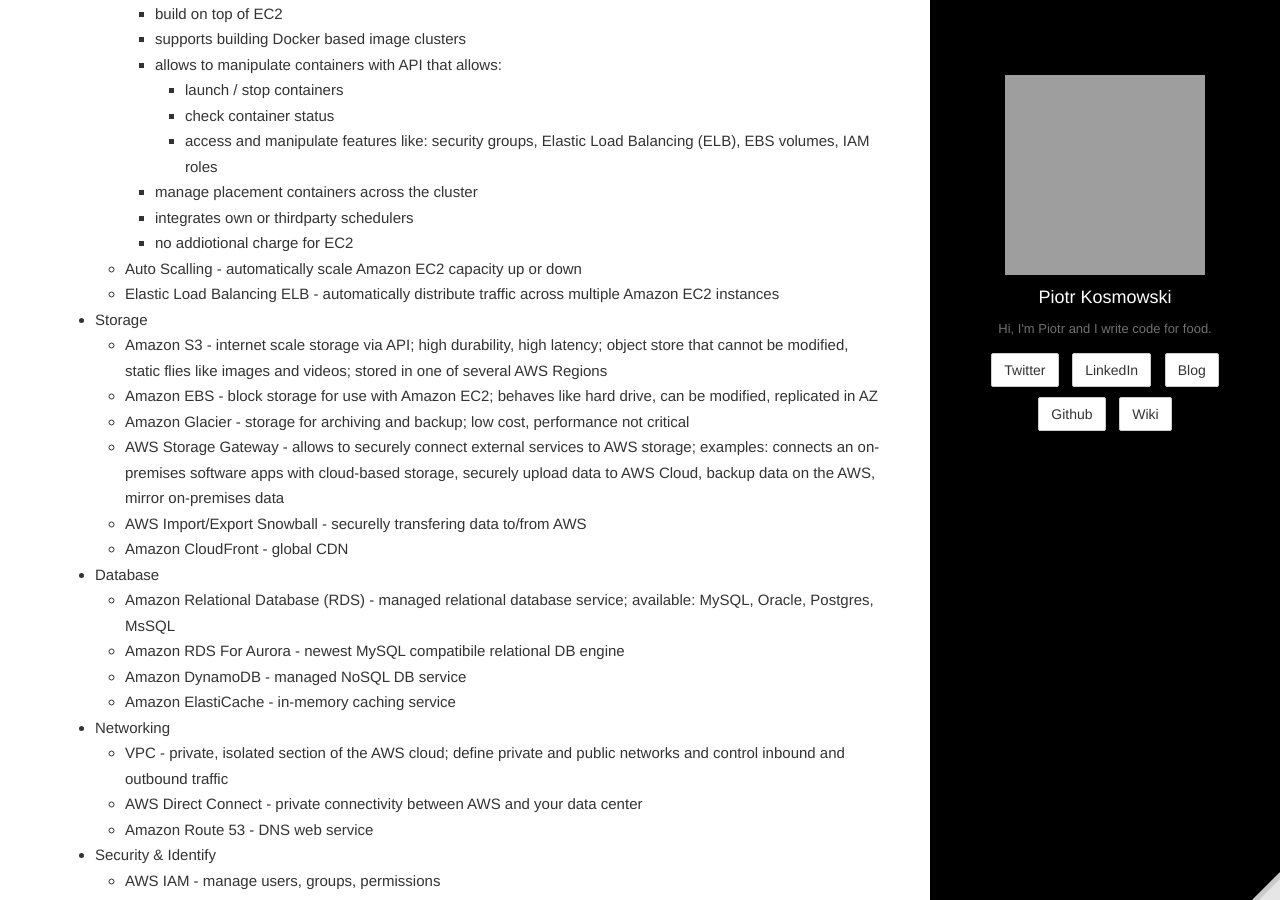
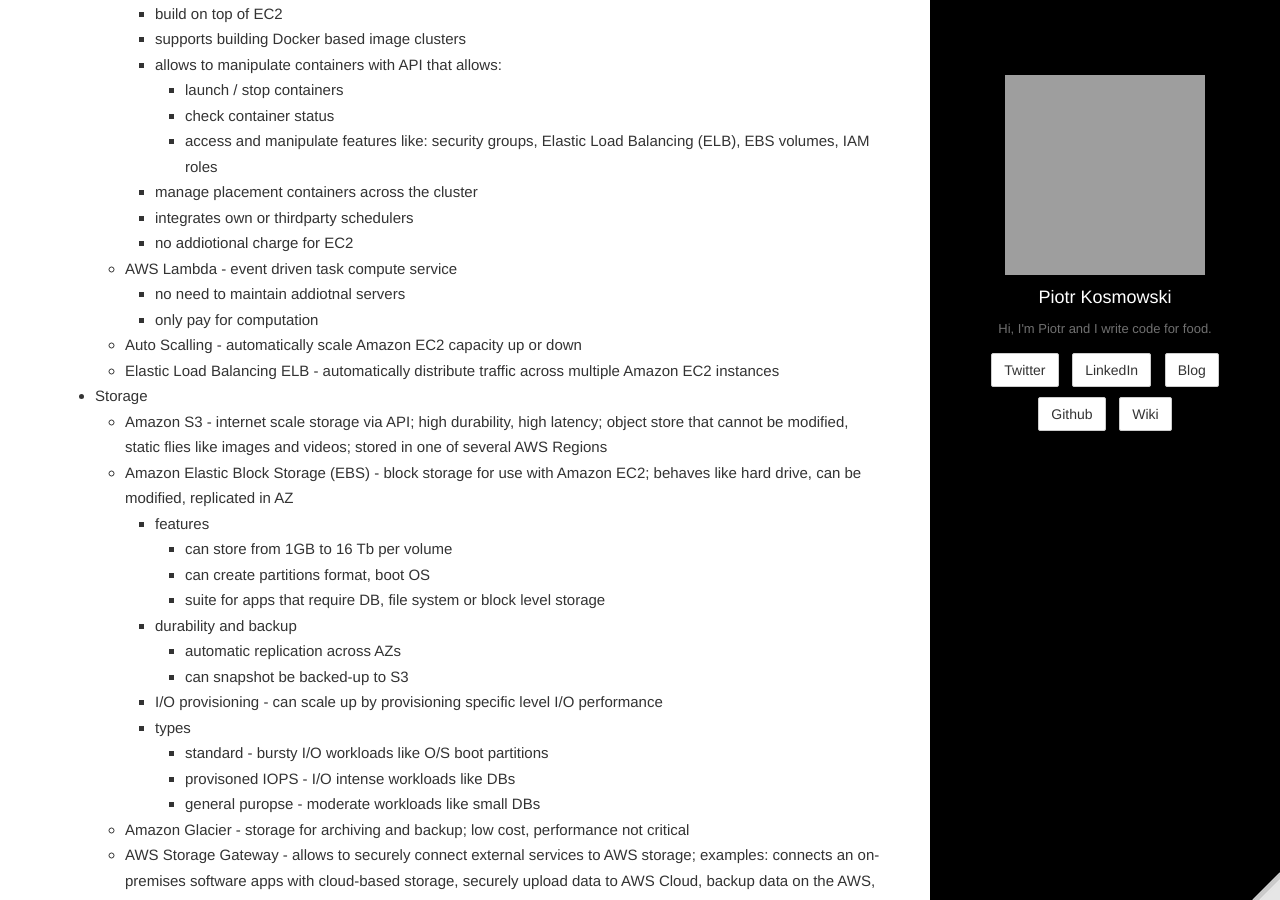
Before and after one commit to kospiotr/kospiotr.github.io, a Jekyll site: the page built from wiki/aws-business-products-and-services.md, in a window 1280 px wide and 900 px high, scrolled down 421 px. Built offline with Jekyll 4.4.1, drawn with Linux system fonts in a browser that asks for light colours; grey boxes are pictures that could not be loaded.

Commit message:
Update aws-business-products-and-services.md

```diff
--- a/wiki/aws-business-products-and-services.md
+++ b/wiki/aws-business-products-and-services.md
@@ -26,11 +26,27 @@
     * manage placement containers across the cluster
     * integrates own or thirdparty schedulers
     * no addiotional charge for EC2
+  * AWS Lambda - event driven task compute service
+    * no need to maintain addiotnal servers
+    * only pay for computation
   * Auto Scalling - automatically scale Amazon EC2 capacity up or down
   * Elastic Load Balancing ELB - automatically distribute traffic across multiple Amazon EC2 instances
+
 * Storage
   * Amazon S3 - internet scale storage via API; high durability, high latency; object store that cannot be modified, static flies like images and videos; stored in one of several AWS Regions
-  * Amazon EBS - block storage for use with Amazon EC2; behaves like hard drive, can be modified, replicated in AZ
+  * Amazon Elastic Block Storage (EBS) - block storage for use with Amazon EC2; behaves like hard drive, can be modified, replicated in AZ
+    * features
+      * can store from 1GB to 16 Tb per volume
+      * can create partitions format, boot OS
+      * suite for apps that require DB, file system or block level storage
+    * durability and backup
+      * automatic replication across AZs
+      * can snapshot be backed-up to S3
+    * I/O provisioning  - can scale up by provisioning specific level I/O performance
+    * types
+      * standard - bursty I/O workloads like O/S boot partitions
+      * provisoned IOPS - I/O intense workloads like DBs
+      * general puropse - moderate workloads like small DBs
   * Amazon Glacier - storage for archiving and backup; low cost, performance not critical
   * AWS Storage Gateway - allows to securely connect external services to AWS storage; examples: connects an on-premises software apps with cloud-based storage, securely upload data to AWS Cloud, backup data on the AWS, mirror on-premises data
   * AWS Import/Export Snowball - securelly transfering data to/from AWS
```
